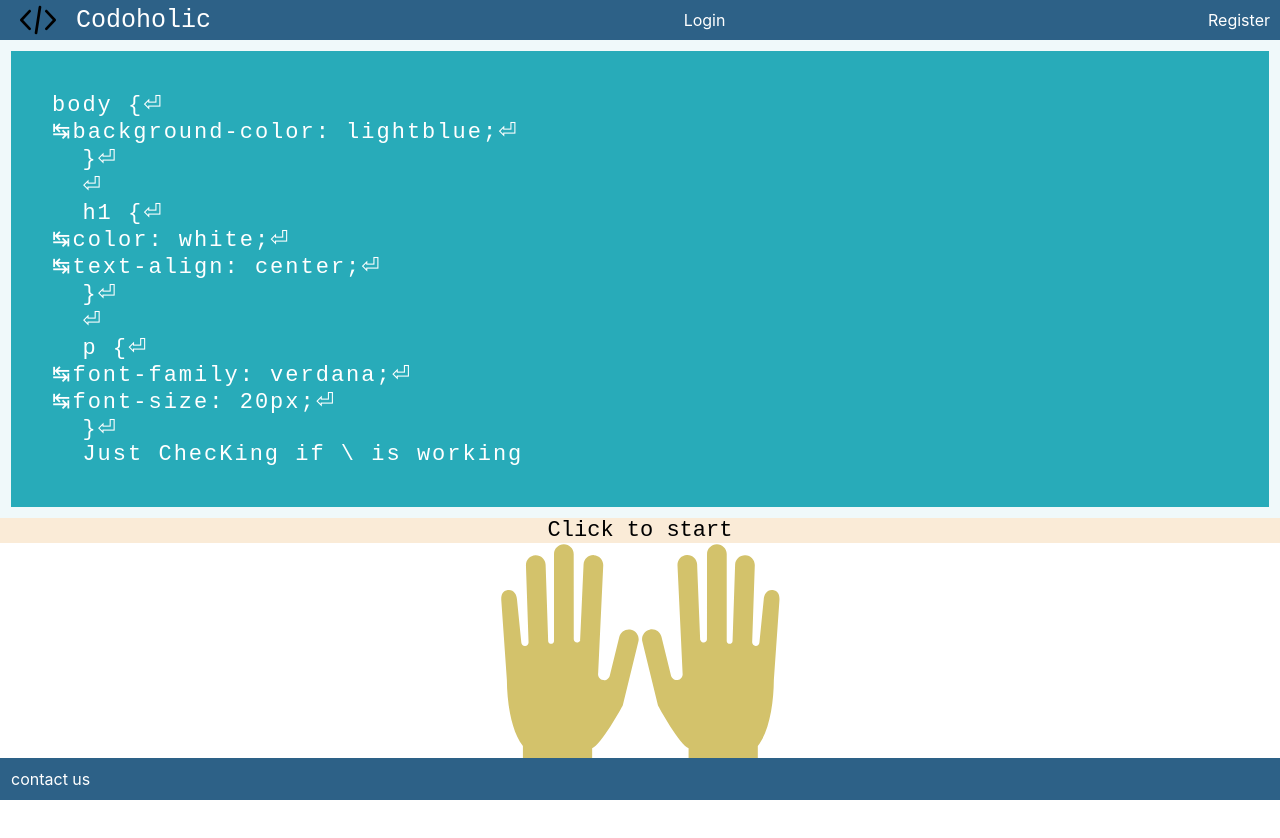
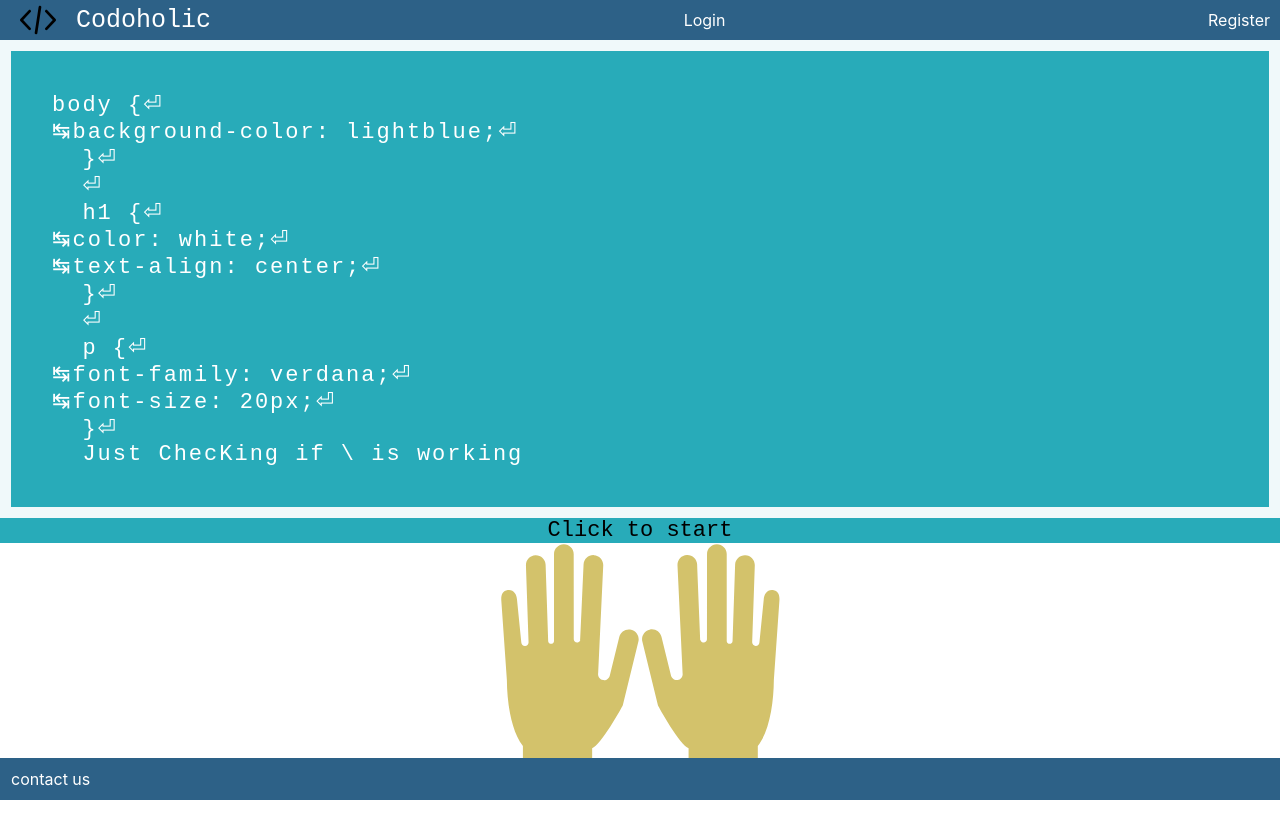
Before and after one commit to nitishvelu/CODOHOLIC, a React (Create React App) app in the folder client/: page / in a window 1280 px wide. Shown: the top 838 px of the page. Built offline with nearby package versions, Linux system fonts and the light colour scheme.

Commit message:
react router login and register and a little styling

```diff
--- a/client/src/components/Controller.jsx
+++ b/client/src/components/Controller.jsx
@@ -189,7 +189,7 @@ export class Controller extends React.Component {
 
         return (
           <div key = 'res' id='result'>
-        <div id = 'controller' tabIndex = '0' style = { {backgroundColor : 'antiquewhite', fontFamily: 'monospace', fontSize: 22} } >
+        <div id = 'controller' tabIndex = '0' style = { {backgroundColor : '#28abb9', fontFamily: 'monospace', fontSize: 22} } >
           <center>Click to start</center>
         </div>
           <Results userResults = {userResults} data = {this.state.data}/>
```
